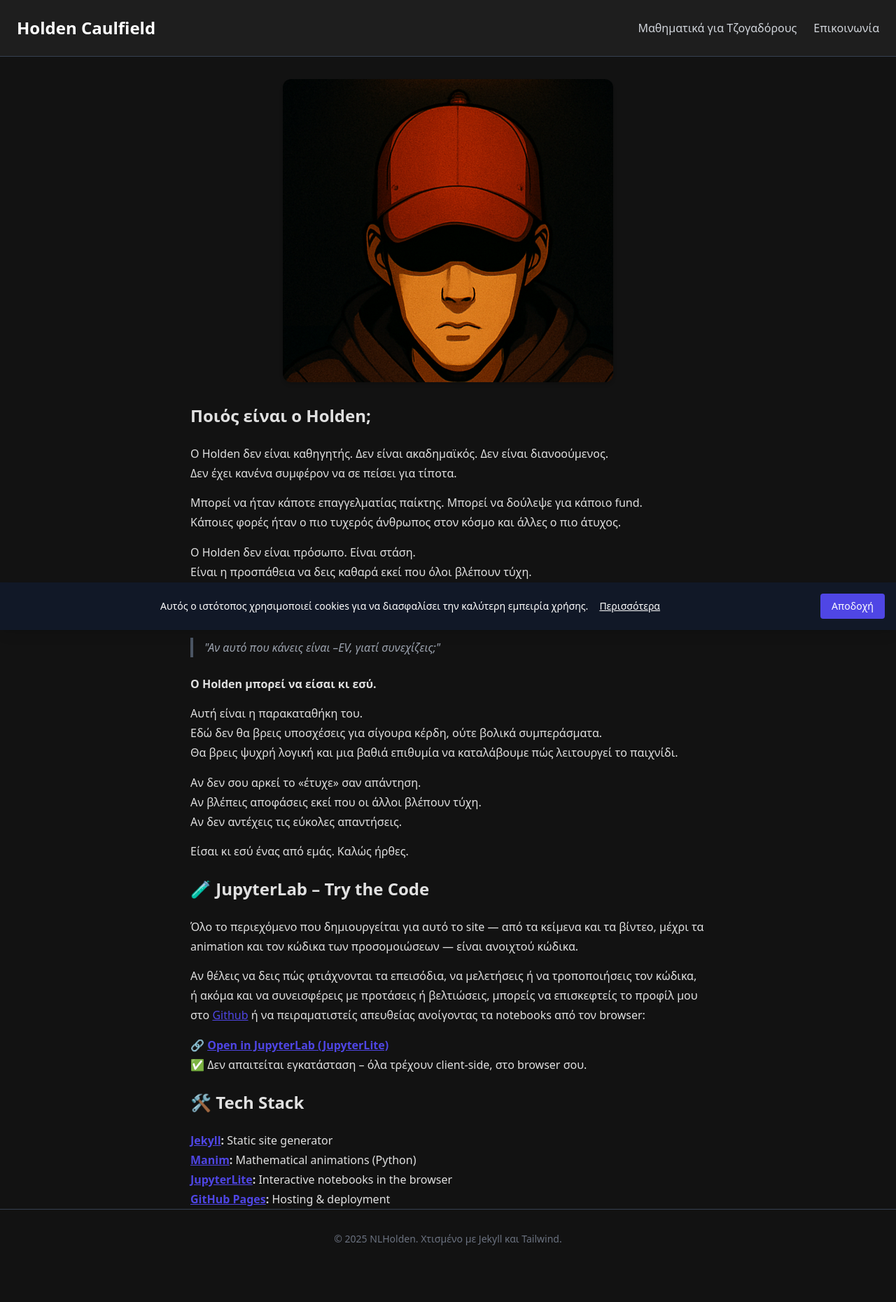
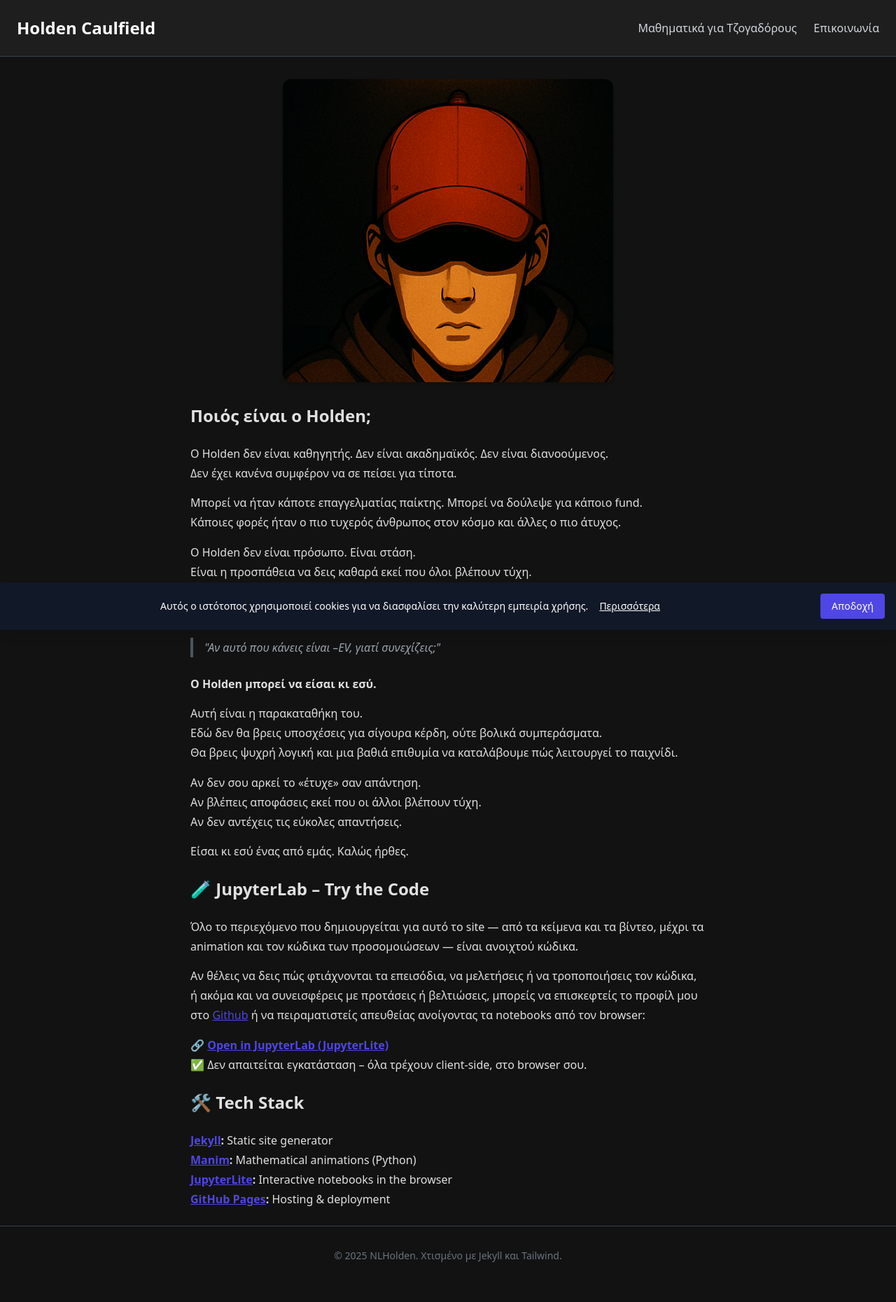
Before and after one commit to NLHolden/nlholden.github.io, a Jekyll site: the page built from index.md, in a window 1280 px wide. Shown: the whole page at 70% size. Built offline with Jekyll 4.4.1, drawn with Linux system fonts in a browser that asks for light colours; nearby versions of some CDN libraries; before the commit the page ends 1812 px from its top, so only the background shows below that.

Commit message:
Add footer margin

```diff
--- a/_layouts/default.html
+++ b/_layouts/default.html
@@ -95,7 +95,7 @@
     </main>
 
     <!-- Footer -->
-    <footer class="text-center text-gray-500 text-sm py-8 border-t border-gray-700">
+    <footer class="text-center text-gray-500 text-sm py-8 border-t border-gray-700 mt-6 mb-6">
       © {{ site.time | date: "%Y" }} NLHolden. Χτισμένο με Jekyll και Tailwind.
     </footer>
 
```
